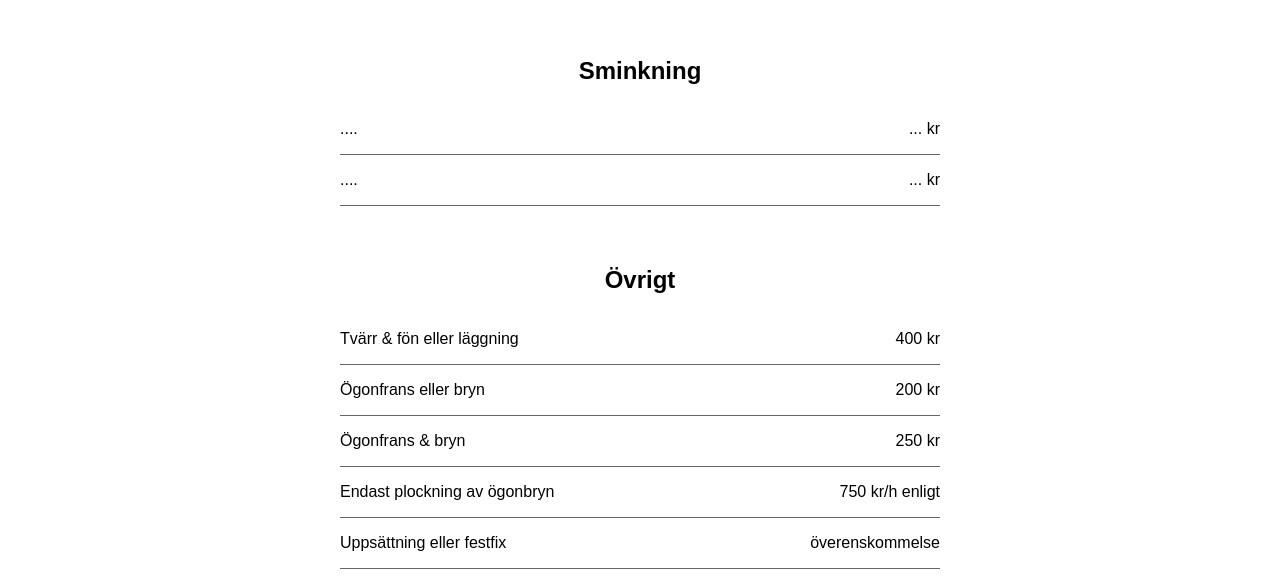
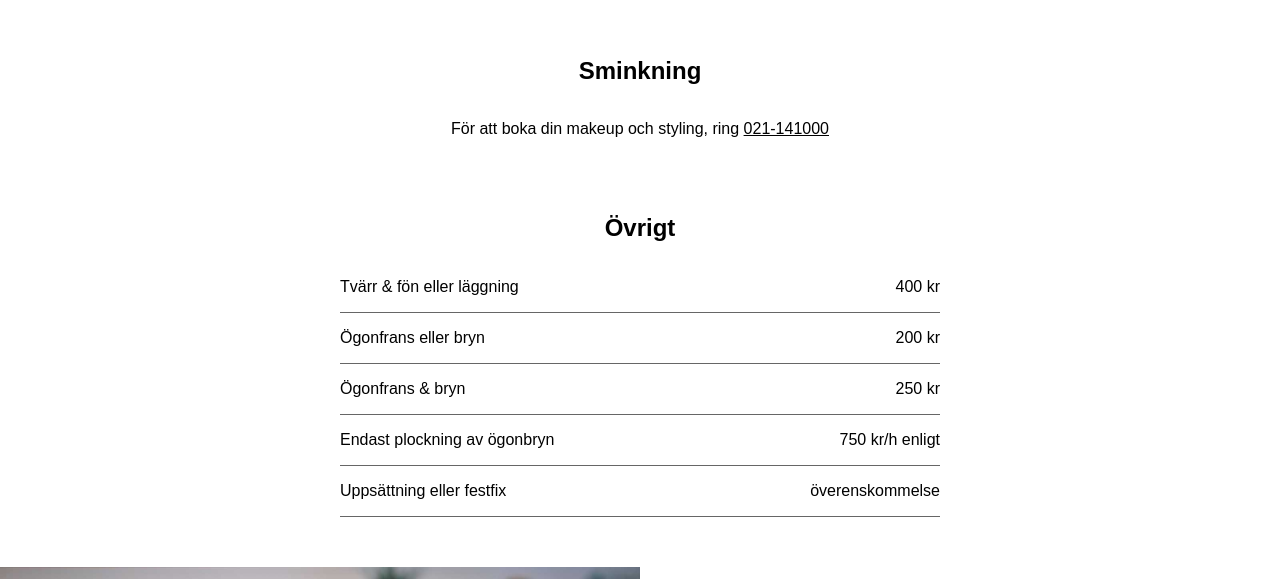
Before and after one commit to 3DJakob/salonghantverkargatan2.se, a website: page index.html in a window 1280 px wide. Shown: the part 3358-3937 px from the top of the page. Drawn offline with Linux system fonts and the light colour scheme.

Commit message:
Updated info

```diff
--- a/assets/css/index.css
+++ b/assets/css/index.css
@@ -125,6 +125,10 @@
   margin-top: 60px;
 }
 
+#page5 a {
+  color: initial;
+}
+
 #map {
   width: 100%;
   height: 400px;
--- a/index.html
+++ b/index.html
@@ -178,14 +178,7 @@
       </div>
 
       <h2>Sminkning</h2>
-      <div class="listItem">
-        <p>....</p>
-        <p>... kr</p>
-      </div>
-      <div class="listItem">
-        <p>....</p>
-        <p>... kr</p>
-      </div>
+      <p>För att boka din makeup och styling, ring <a href="tel:021-141000">021-141000</a></p>
 
       <h2>Övrigt</h2>
       <div class="listItem">
```
